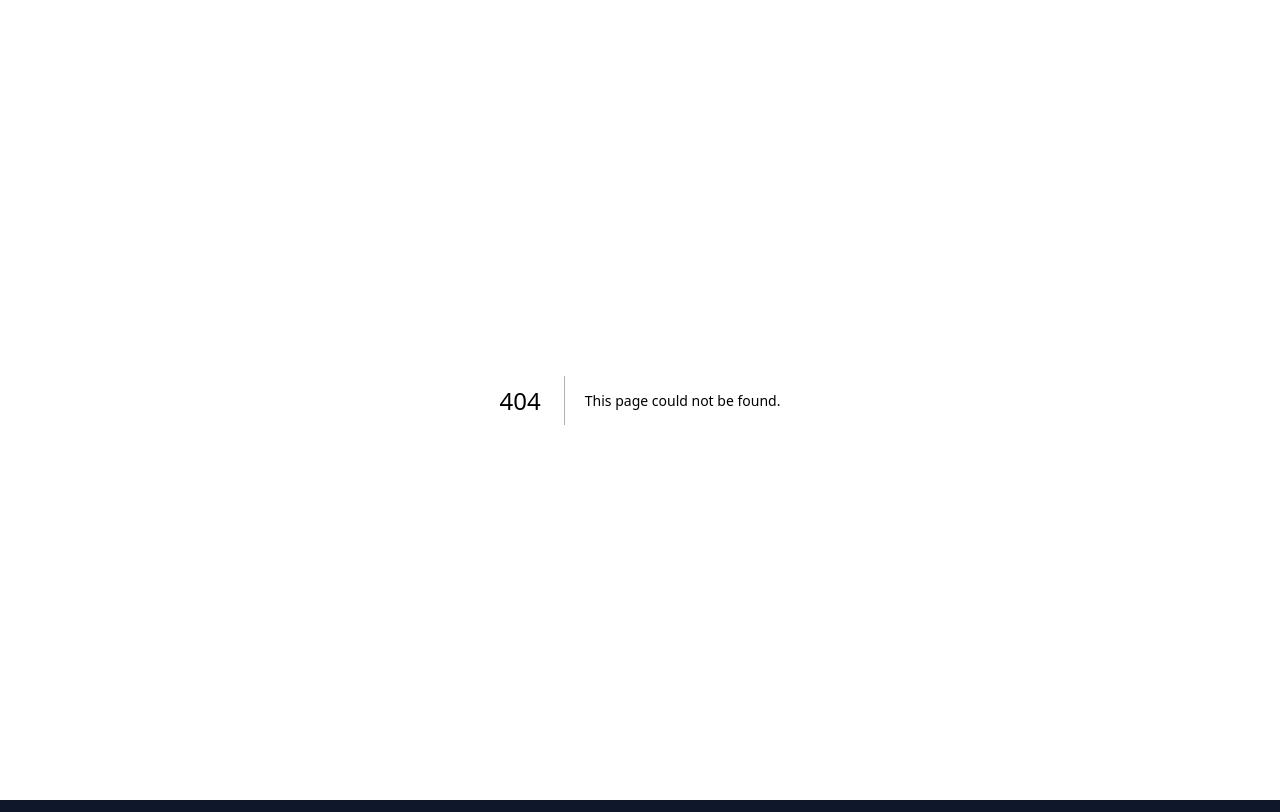
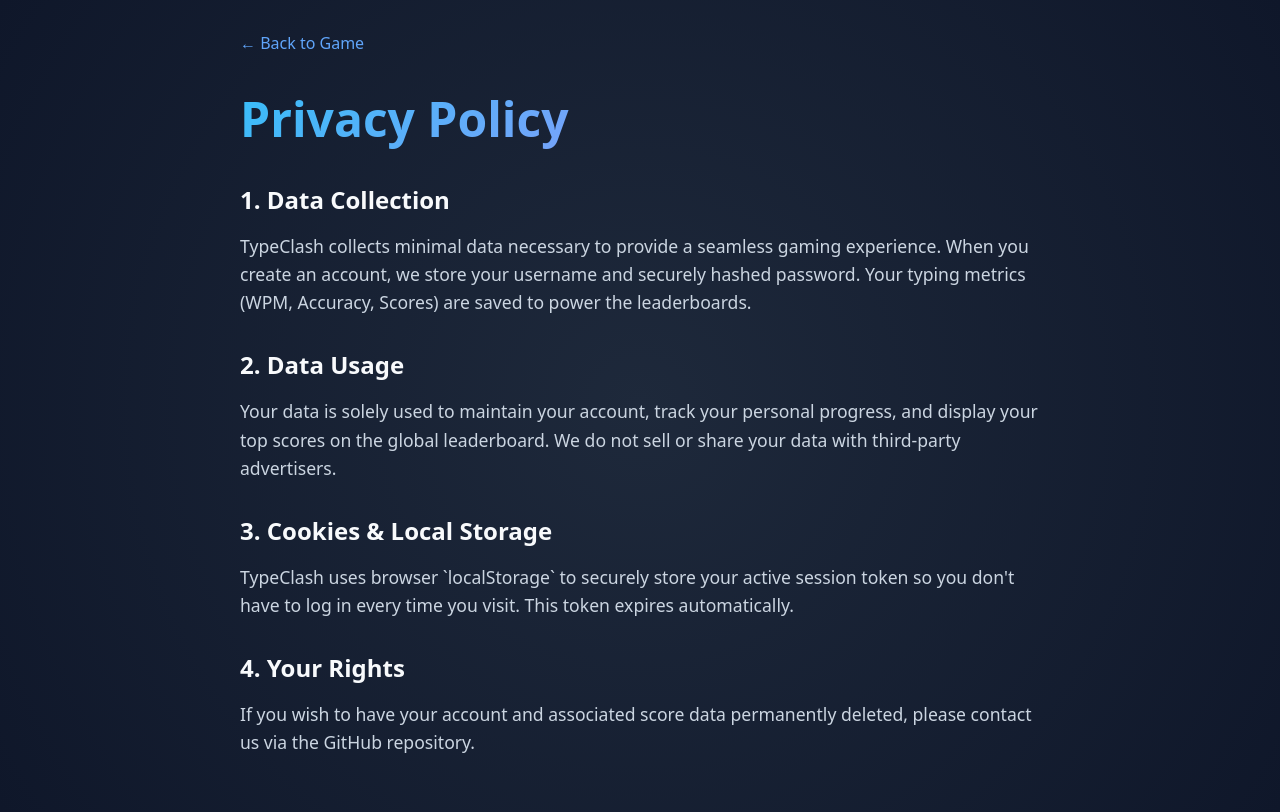
Before and after one commit to aedriansagap/TypeClash, a Next.js app in the folder client/: page /privacy in a window 1280 px wide. Before the commit this address had no page. Built offline with nearby package versions, Linux system fonts and the light colour scheme.

Commit message:
Add About, Contact, and Privacy static pages and footer links

```diff
--- /dev/null
+++ b/client/src/app/privacy/page.tsx
@@ -0,0 +1,32 @@
+import Link from 'next/link';
+
+export default function Privacy() {
+  return (
+    <div style={{ minHeight: '100vh', background: 'radial-gradient(circle at center, #1e293b 0%, #0f172a 100%)', color: '#fff', padding: '2rem', fontFamily: 'system-ui, sans-serif' }}>
+      <div style={{ maxWidth: '800px', margin: '0 auto' }}>
+        <Link href="/" style={{ color: '#60a5fa', textDecoration: 'none', marginBottom: '2rem', display: 'inline-block' }}>← Back to Game</Link>
+        <h1 style={{ fontSize: '3rem', marginBottom: '1rem', background: 'linear-gradient(135deg, #38bdf8, #c084fc)', WebkitBackgroundClip: 'text', WebkitTextFillColor: 'transparent' }}>Privacy Policy</h1>
+
+        <h2 style={{ fontSize: '1.5rem', marginTop: '2rem', marginBottom: '1rem', color: '#f8fafc' }}>1. Data Collection</h2>
+        <p style={{ fontSize: '1.1rem', lineHeight: '1.6', marginBottom: '1.5rem', color: '#cbd5e1' }}>
+          TypeClash collects minimal data necessary to provide a seamless gaming experience. When you create an account, we store your username and securely hashed password. Your typing metrics (WPM, Accuracy, Scores) are saved to power the leaderboards.
+        </p>
+
+        <h2 style={{ fontSize: '1.5rem', marginTop: '2rem', marginBottom: '1rem', color: '#f8fafc' }}>2. Data Usage</h2>
+        <p style={{ fontSize: '1.1rem', lineHeight: '1.6', marginBottom: '1.5rem', color: '#cbd5e1' }}>
+          Your data is solely used to maintain your account, track your personal progress, and display your top scores on the global leaderboard. We do not sell or share your data with third-party advertisers.
+        </p>
+
+        <h2 style={{ fontSize: '1.5rem', marginTop: '2rem', marginBottom: '1rem', color: '#f8fafc' }}>3. Cookies & Local Storage</h2>
+        <p style={{ fontSize: '1.1rem', lineHeight: '1.6', marginBottom: '1.5rem', color: '#cbd5e1' }}>
+          TypeClash uses browser `localStorage` to securely store your active session token so you don't have to log in every time you visit. This token expires automatically.
+        </p>
+
+        <h2 style={{ fontSize: '1.5rem', marginTop: '2rem', marginBottom: '1rem', color: '#f8fafc' }}>4. Your Rights</h2>
+        <p style={{ fontSize: '1.1rem', lineHeight: '1.6', marginBottom: '1.5rem', color: '#cbd5e1' }}>
+          If you wish to have your account and associated score data permanently deleted, please contact us via the GitHub repository.
+        </p>
+      </div>
+    </div>
+  );
+}
```
Also changed, not shown: client/src/app/about/page.tsx (added, +21 -0 lines), client/src/app/contact/page.tsx (added, +22 -0 lines), client/src/components/Game.tsx (+7 -3 lines).
